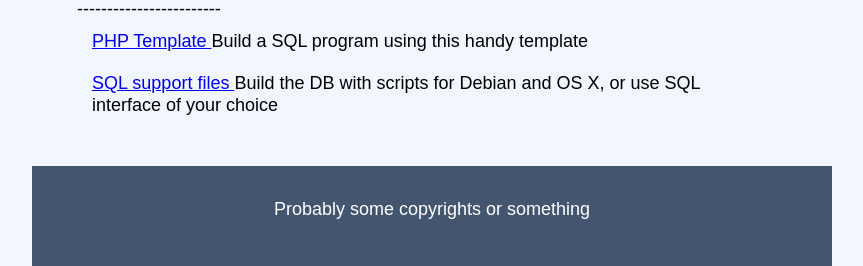
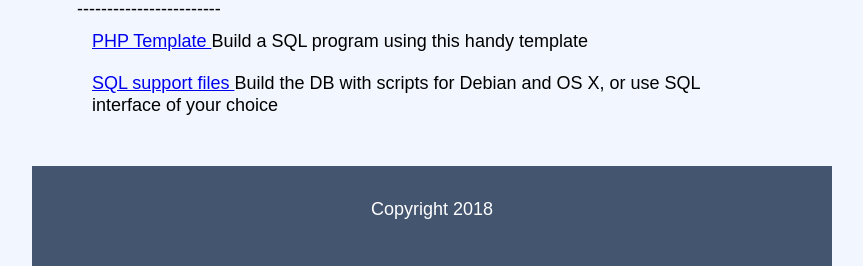
Before and after one commit to kenbonilla/MovieDB, a PHP site: page /index.php in a window 1280 px wide. Shown: the part 592-858 px from the top of the page, without its empty margins (208-1071 px from the left). Run offline with PHP 8.4, Linux system fonts and the light colour scheme.

Commit message:
Update foot.php

```diff
--- a/foot.php
+++ b/foot.php
@@ -6,7 +6,7 @@ echo '    </div>
 
 <footer class="footer">
 	<center> <br>
-        <div>Probably some copyrights or something</div></center>
+        <div>Copyright 2018</div></center>
 </footer><!-- .footer -->
     </body>
 </html>';
```
